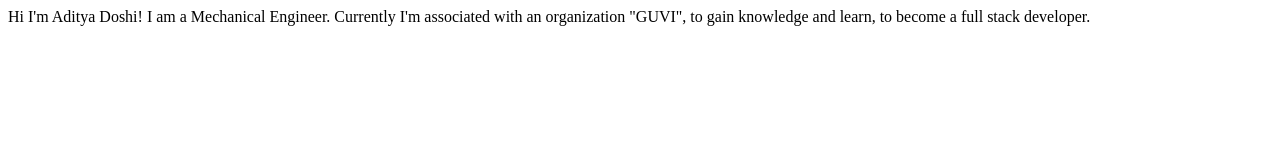
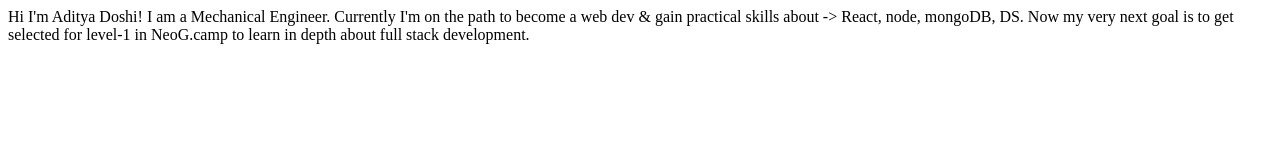
Before and after one commit to adidoshi/git-operations, a plain HTML site: page index.html in a window 1280 px wide. Drawn offline with Linux system fonts and the light colour scheme.

Commit message:
Update index.html

```diff
--- a/index.html
+++ b/index.html
@@ -10,6 +10,8 @@
     Hi I'm Aditya Doshi!
 
     I am a Mechanical Engineer.
-    Currently I'm associated with an organization "GUVI", to gain knowledge and learn, to become a full stack developer.
+    Currently I'm on the path to become a web dev & gain practical skills about -> React, node, mongoDB, DS.
+
+    Now my very next goal is to get selected for level-1 in NeoG.camp to learn in depth about full stack development.
 </body>
 </html>
```
